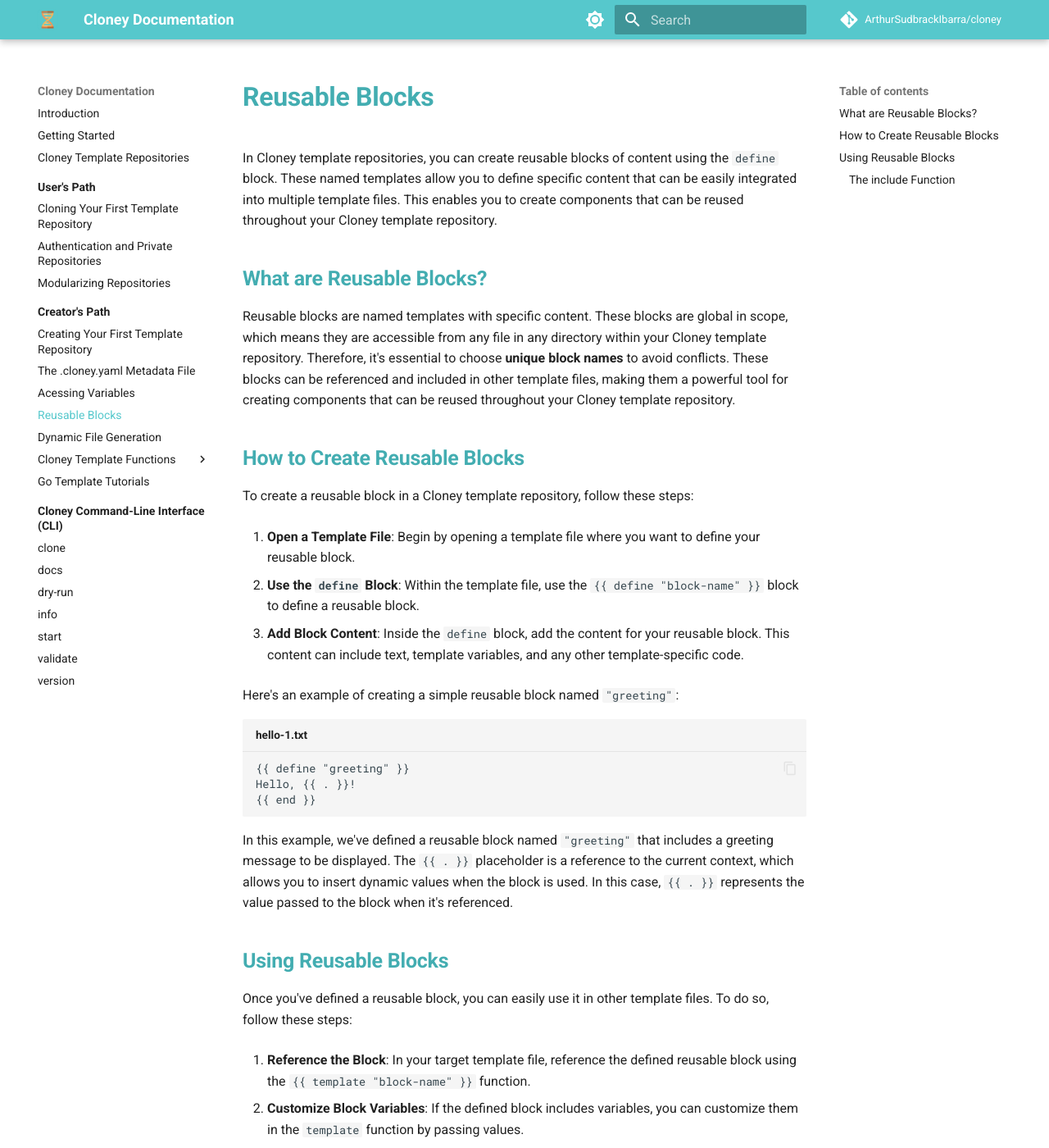
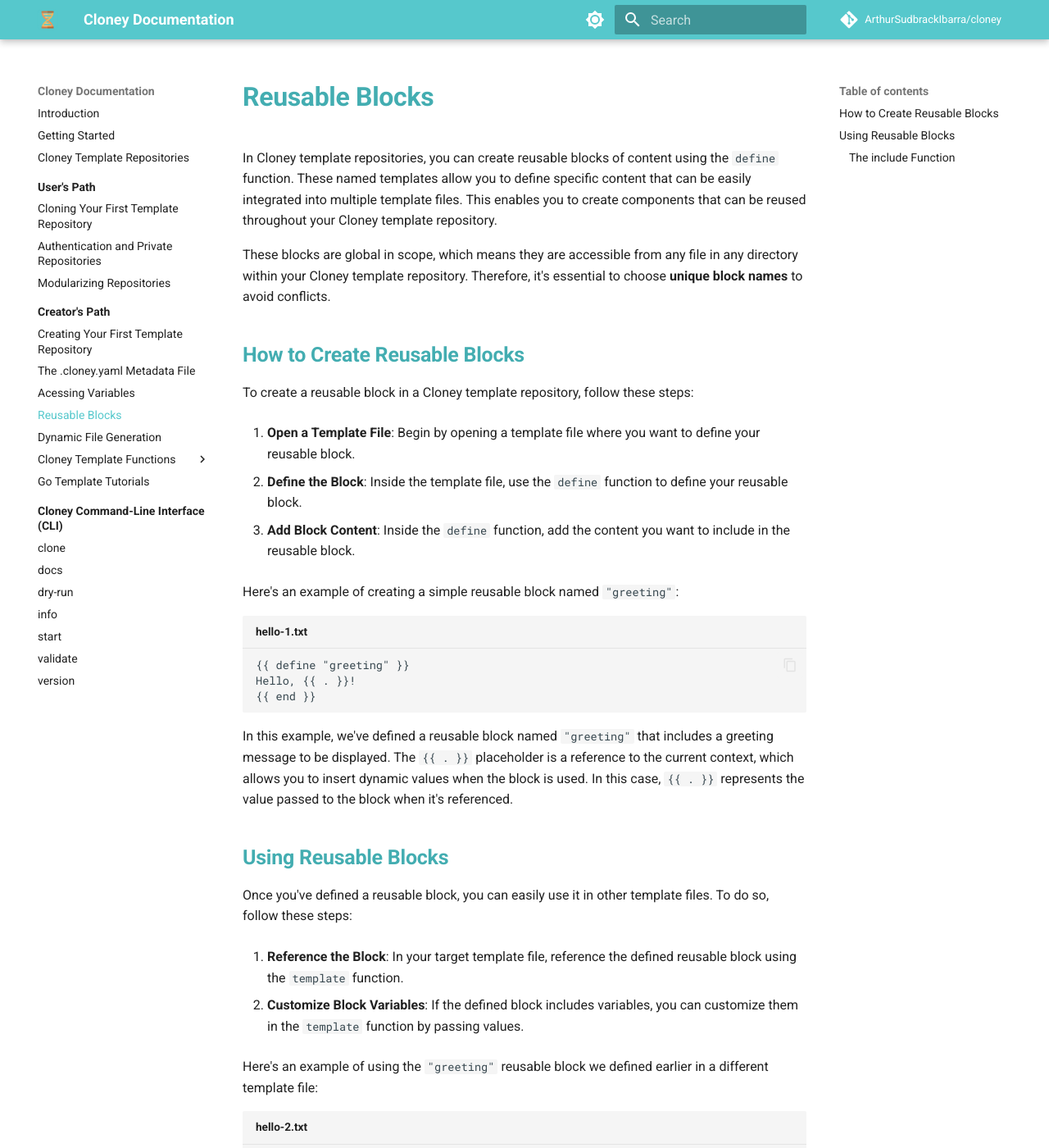
Before and after one commit to ArthurSudbrackIbarra/cloney-documentation, an MkDocs documentation site: the page built from docs/creators/reusable-blocks.md, in a window 1280 px wide and 1400 px high. Shown: the whole window at 82% size. Built offline with MkDocs 1.6.1 and Material for MkDocs 9.7.7, drawn with Linux system fonts in a browser that asks for light colours; comment, search, counter and statistics services are not loaded; some of the changed text lies outside the part shown.

Commit message:
Adjust CSS and reusable bocks.

````diff
--- a/docs/creators/reusable-blocks.md
+++ b/docs/creators/reusable-blocks.md
@@ -1,10 +1,8 @@
 # Reusable Blocks
 
-In Cloney template repositories, you can create reusable blocks of content using the `define` block. These named templates allow you to define specific content that can be easily integrated into multiple template files. This enables you to create components that can be reused throughout your Cloney template repository.
+In Cloney template repositories, you can create reusable blocks of content using the `define` function. These named templates allow you to define specific content that can be easily integrated into multiple template files. This enables you to create components that can be reused throughout your Cloney template repository.
 
-## What are Reusable Blocks?
-
-Reusable blocks are named templates with specific content. These blocks are global in scope, which means they are accessible from any file in any directory within your Cloney template repository. Therefore, it's essential to choose **unique block names** to avoid conflicts. These blocks can be referenced and included in other template files, making them a powerful tool for creating components that can be reused throughout your Cloney template repository.
+These blocks are global in scope, which means they are accessible from any file in any directory within your Cloney template repository. Therefore, it's essential to choose **unique block names** to avoid conflicts.
 
 ## How to Create Reusable Blocks
 
@@ -12,9 +10,9 @@
 
 1. **Open a Template File**: Begin by opening a template file where you want to define your reusable block.
 
-2. **Use the `define` Block**: Within the template file, use the `{{ define "block-name" }}` block to define a reusable block.
+2. **Define the Block**: Inside the template file, use the `define` function to define your reusable block.
 
-3. **Add Block Content**: Inside the `define` block, add the content for your reusable block. This content can include text, template variables, and any other template-specific code.
+3. **Add Block Content**: Inside the `define` function, add the content you want to include in the reusable block.
 
 Here's an example of creating a simple reusable block named `"greeting"`:
 
@@ -42,12 +40,14 @@
 
 In this example, we're referencing the `"greeting"` reusable block and passing the value of an arbitrary variable called `name` as an argument to the block. This enables us to customize the content of the `"greeting"` block based on the specific value provided when it's used.
 
+It's essential to pass the necessary data to your reusable blocks via the context to ensure that you can access and use them effectively within the `define` functions. The context passed to a `define` function defines the scope of data and variables that can be accessed within the block, and each function has its own scope.
+
 ### The `include` Function
 
 In addition to the `template` function, you can also use the `include` function. The `include` function allows you to bring in a block and pass the results to other template functions.
 
-Here's an example of using the `include` function to include a block named `"my-block-name"` and convert its content to uppercase:
+Here's an example of using the `include` function to include a block named `"my-block-name"` with its content indented by 4 spaces and converted to uppercase:
 
 ```plaintext title="hello-3.txt"
-{{ include "my-block-name" | upper }}
+{{ include "my-block-name" . | nindent 4 | upper }}
 ```
--- a/docs/stylesheets/extra.css
+++ b/docs/stylesheets/extra.css
@@ -1,9 +1,10 @@
-/* Define primary color variables */
+/* Define root variables */
 :root {
   --md-primary-fg-color: #56c8cc;
   --md-primary-fg-color--light: #5fd7db;
   --md-primary-fg-color--dark: #43adb1;
-  --md-footer-bg-color: #43adb1; /* Define footer background color */
+
+  --md-footer-bg-color: #43adb1;
 }
 
 /* Make headers bold */
@@ -39,8 +40,9 @@
   color: var(--md-primary-fg-color--dark) !important;
 }
 
-/* Define button hover color */
-.md-button:hover {
+/* Define button hover and focus color */
+.md-button:hover
+.md-button:focus {
   background-color: var(--md-primary-fg-color--dark) !important;
   border-color: transparent !important;
 }
````
Also changed, not shown: other parts of docs/creators/reusable-blocks.md (+1 -1 lines).
